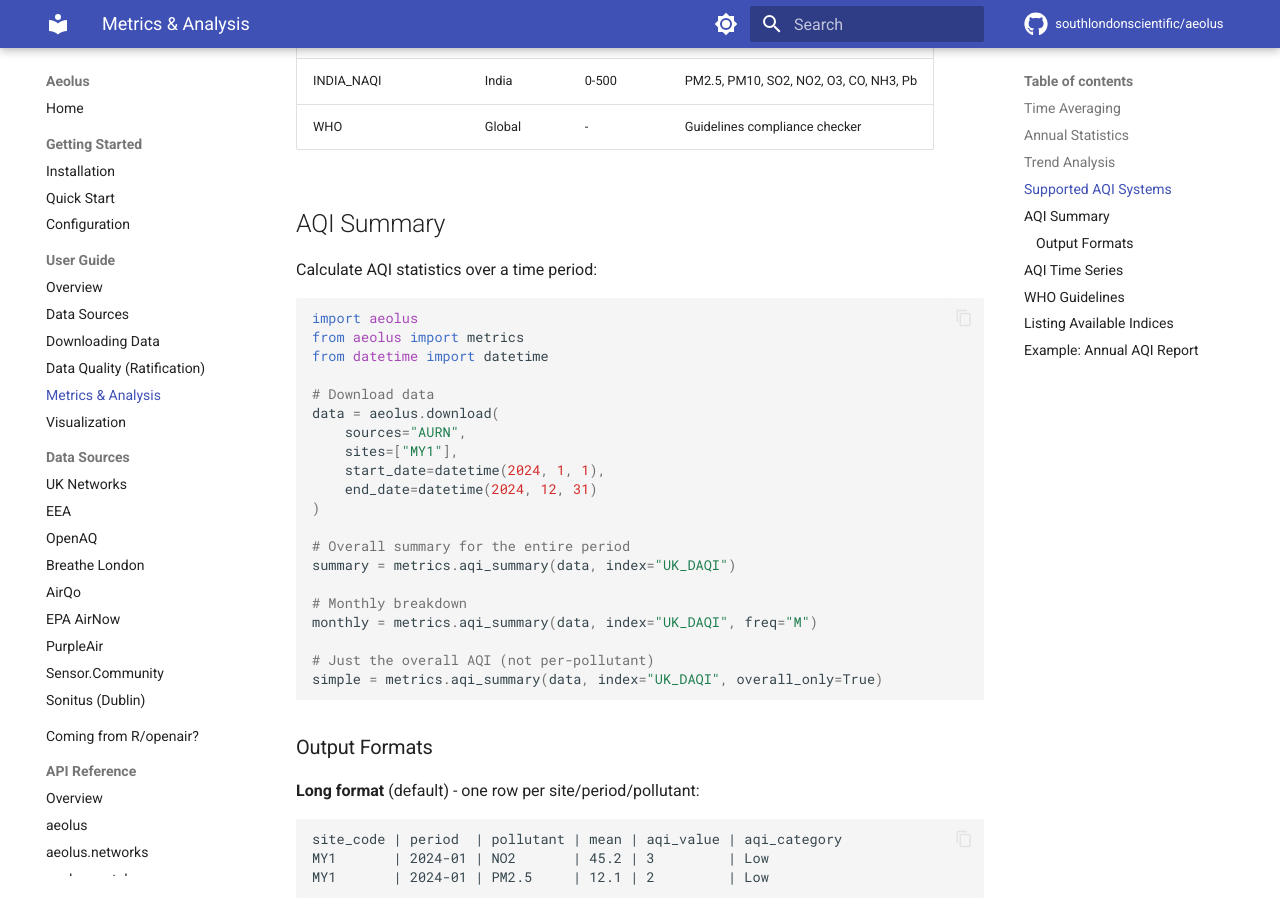
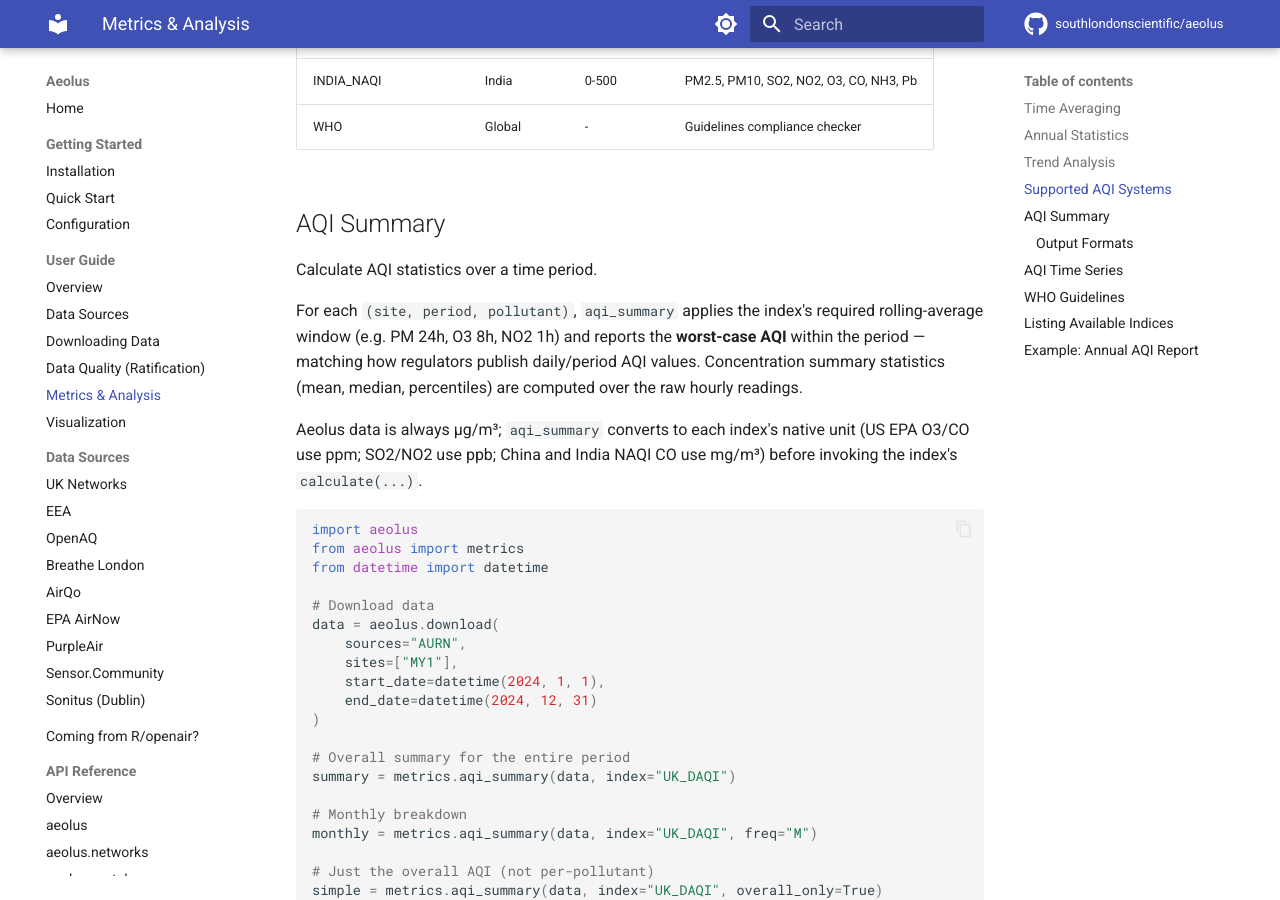
Before and after one commit to southlondonscientific/aeolus, an MkDocs documentation site: the page built from docs/guide/metrics.md, in a window 1280 px wide and 900 px high, scrolled down 2737 px. Built offline with MkDocs 1.6.1 and Material for MkDocs 9.7.7, drawn with Linux system fonts in a browser that asks for light colours; comment, search, counter and statistics services are not loaded.

Commit message:
docs: README + guide updates for v0.4.4
- README "Unit Conversion" section reworked to cover both directions:
  the existing Aeolus-data → metrics-input path (ppb/mg/m³ → µg/m³,
  used by aqi_check_who) and the new µg/m³ → index-native path
  introduced by aqi_summary's unit-conversion fix (ppm/ppb for US EPA
  gases, mg/m³ for China and India NAQI CO).

- docs/guide/metrics.md "AQI Summary" section now describes what the
  function actually does post-fix: per-pollutant rolling-window
  averages, worst-case AQI within the period, automatic conversion
  to each index's breakpoint unit. Pre-fix the section just showed
  examples without explaining the model.

- docs/guide/downloading.md "Date Range Shorthand" example now also
  shows last= on networks.download / portals.download (new in v0.4.4).

No version-pinned dev docs touched (those describe the v0.4.0
milestone and don't need updating for a patch).

Co-Authored-By: Claude Opus 4.7 (1M context) <noreply@anthropic.com>

````diff
--- a/docs/guide/metrics.md
+++ b/docs/guide/metrics.md
@@ -108,7 +108,17 @@ fig = viz.plot_trend(data, result)
 
 ## AQI Summary
 
-Calculate AQI statistics over a time period:
+Calculate AQI statistics over a time period.
+
+For each `(site, period, pollutant)`, `aqi_summary` applies the index's
+required rolling-average window (e.g. PM 24h, O3 8h, NO2 1h) and reports
+the **worst-case AQI** within the period — matching how regulators
+publish daily/period AQI values. Concentration summary statistics
+(mean, median, percentiles) are computed over the raw hourly readings.
+
+Aeolus data is always µg/m³; `aqi_summary` converts to each index's
+native unit (US EPA O3/CO use ppm; SO2/NO2 use ppb; China and India
+NAQI CO use mg/m³) before invoking the index's `calculate(...)`.
 
 ```python
 import aeolus
````
Also changed, not shown: README.md (+12 -1 lines), docs/guide/downloading.md (+4 -0 lines).
